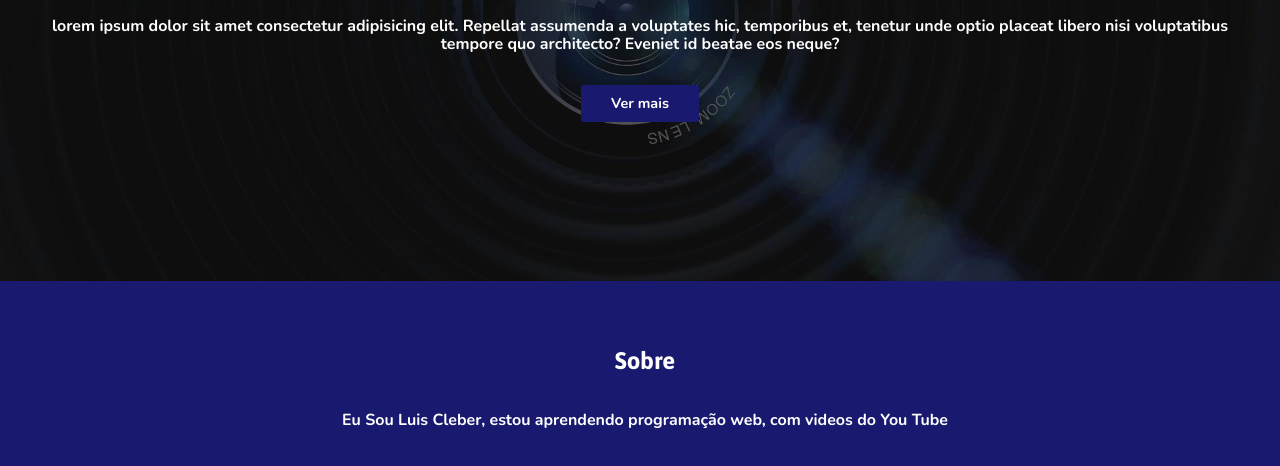
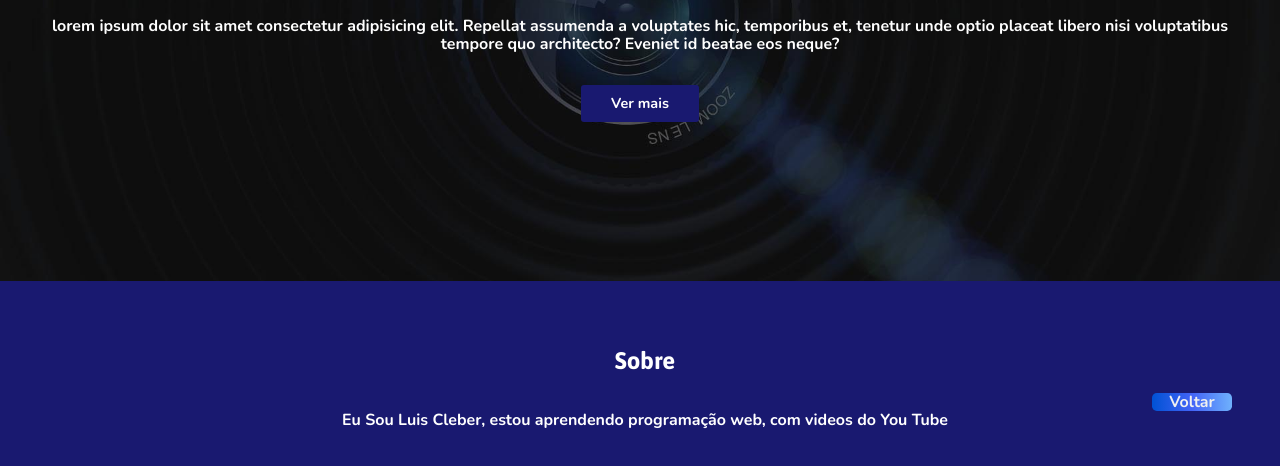
Before and after one commit to Luis-Cleber/meu-site, a plain HTML site: page index.html in a window 1280 px wide. Shown: the part 309-775 px from the top of the page. Drawn offline with nearby package versions, Linux system fonts and the light colour scheme.

Commit message:
:up: personalização do botão voltar

```diff
--- a/css/style.css
+++ b/css/style.css
@@ -1,3 +1,7 @@
+
+html{
+    scroll-behavior: smooth;
+}
 
 body {
     font-family: Nunito, sans-serif;
@@ -185,6 +189,22 @@ footer a {
 
 }
 
+#link-topo{
+    position: fixed;
+    bottom: 5rem;
+    width: 5rem;
+    right: 3rem;
+
+    background: #0052D4;
+    background: -webkit-linear-gradient(to right, #6FB1FC, #4364F7, #0052D4);
+    background: linear-gradient(to left, #6FB1FC, #4364F7, #0052D4);
+    display: flex;
+    justify-content: center;
+    color: #f0f0f0;
+    border-radius: .3rem;
+    box-shadow: rgb(0, 0, 255)1rem 0.6rem #000009;
+}
+
 @media screen and (min-width: 768px) {
 
     /*nav*/
--- a/index.html
+++ b/index.html
@@ -12,7 +12,7 @@
 
     <title>Luis Fotos</title>
 
-<body>
+<body id="topo">
 
     <nav>
         <a href="#">Luis Fotos</a>
@@ -24,7 +24,7 @@
         </ul>
     </nav>
 
-    <header id="topo">
+    <header >
         <h1>Fotográfo Profissional</h1>
         <p> lorem ipsum dolor sit amet consectetur adipisicing elit.
             Repellat assumenda a voluptates hic, temporibus et,
@@ -106,11 +106,9 @@
     </section>
 
     <footer>
-        <a href="#topo">Voltar</a>
+        <a href="#topo" id="link-topo">Voltar</a>
         <p> &copy;Copyright 2021 - Desenvolvido Por Luis Cleber :)</p>
     </footer>
-
-
 
 </body>
 </head>
```
